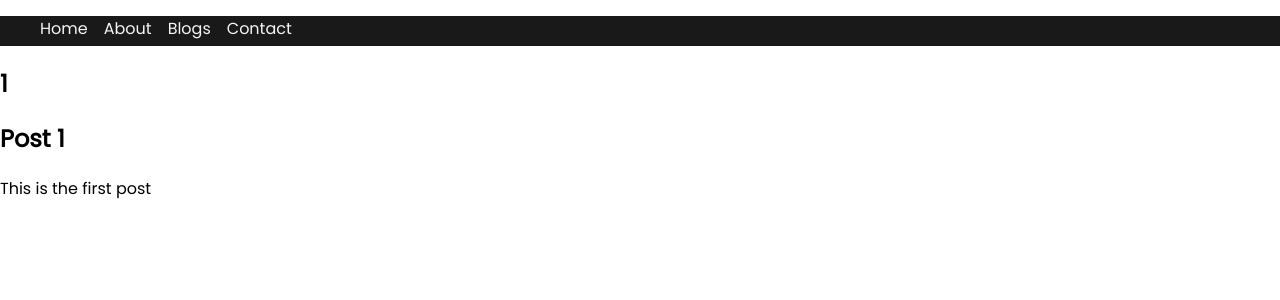
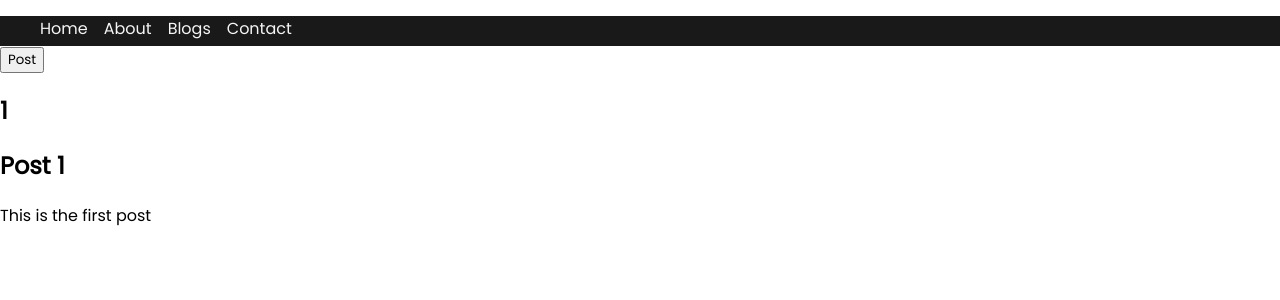
Before and after one commit to ndk9999/react-next-js, a Next.js app in the folder src/DailyTuition/next-tutorial/: page /posts/1 in a window 1280 px wide. Shown: the top 300 px of the page. Built offline with nearby package versions, Linux system fonts and the light colour scheme.

Commit message:
Use useRouter hook

```diff
--- a/src/DailyTuition/next-tutorial/pages/_app.js
+++ b/src/DailyTuition/next-tutorial/pages/_app.js
@@ -2,8 +2,8 @@ import '../styles/globals.css'
 import Navbar from './posts/navbar.js'
 
 function MyApp({ Component, pageProps }) {
-  console.log(pageProps);
-  console.log(Component);
+  // console.log(pageProps);
+  // console.log(Component);
 
   return (
     <>
--- a/src/DailyTuition/next-tutorial/pages/posts/[id].js
+++ b/src/DailyTuition/next-tutorial/pages/posts/[id].js
@@ -1,8 +1,18 @@
 import {getAllPosts} from '../lib/helper.js'
+import {useRouter} from 'next/router'
 
 export default function Post({posts}) {
+    const router = useRouter();
+    const {id} = router.query;
+
+    console.log(id);
+
     return (
         <article>
+            <button onClick={() => router.push('/posts/users')}>
+                Post
+            </button>
+
             {
                 posts.map(p => (
                     <div key={p.id}>
--- a/src/DailyTuition/next-tutorial/pages/posts/users.js
+++ b/src/DailyTuition/next-tutorial/pages/posts/users.js
@@ -3,7 +3,7 @@ export default function Users({users}) {
         <article>
             {
                 users.map(u => (
-                    <div>
+                    <div key={u.id}>
                         <h1>{u.name}</h1>
                     </div>
                 ))
```
